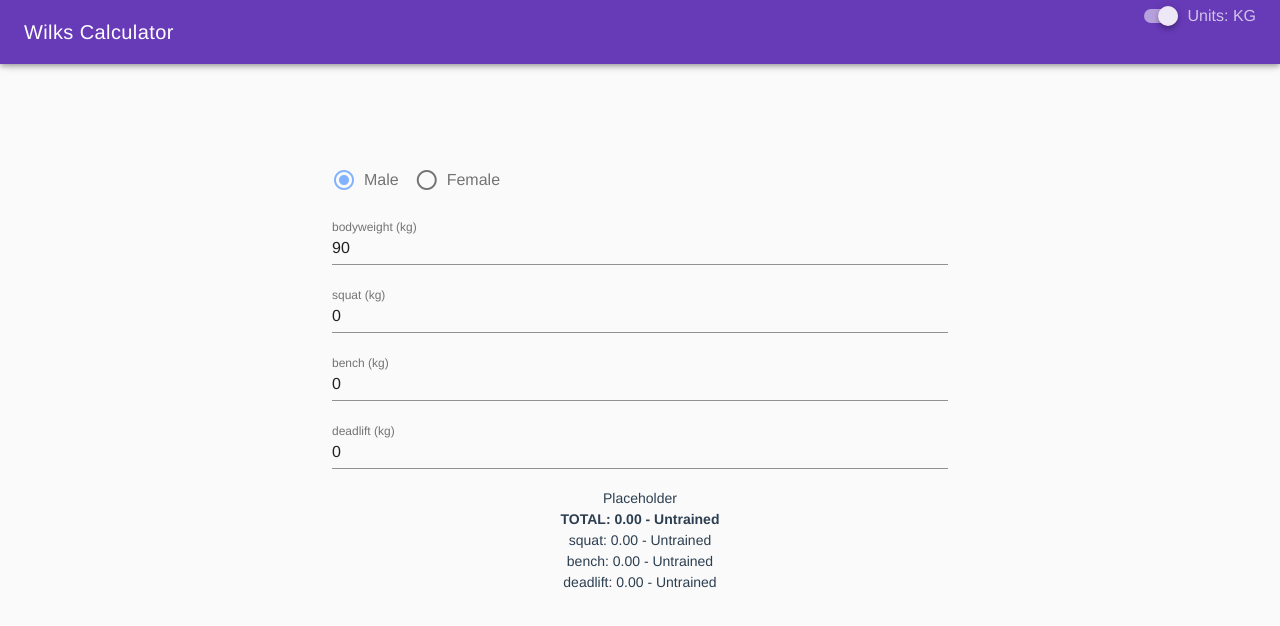
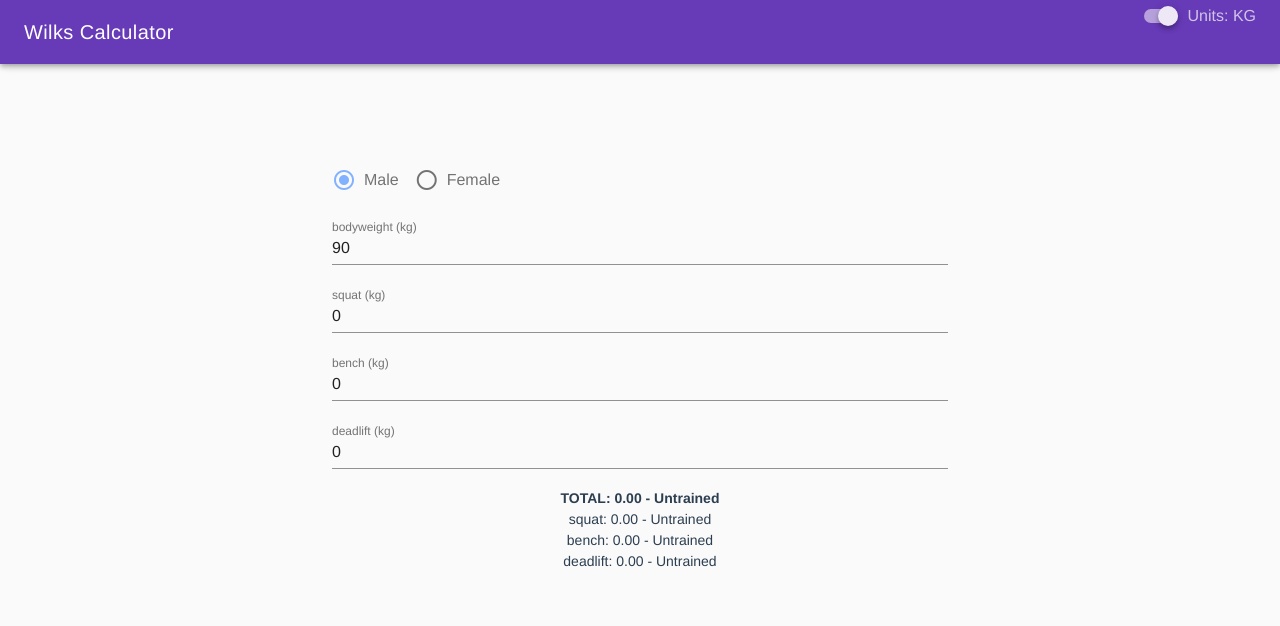
Before and after one commit to trepz/wilks-calculator, a Vue app: page / in a window 1280 px wide. Shown: the top 626 px of the page. Built offline with nearby package versions, Linux system fonts and the light colour scheme.

Commit message:
Remove empty proportions component

```diff
--- a/src/App.vue
+++ b/src/App.vue
@@ -8,7 +8,6 @@
           :stats.sync="stats"
           :gender.sync="gender"
         />
-        <LiftProportions />
         <LiftRank :stats="statsWilks" />
       </v-container>
     </v-content>
@@ -22,13 +21,12 @@ import * as convert from '@/lib/convert'
 
 import TopBar from '@/components/TopBar.vue'
 import UserInputs from '@/components/UserInputs.vue'
-import LiftProportions from '@/components/LiftProportions.vue'
 import LiftRank from '@/components/LiftRank.vue'
 import { Stat } from '@/models/Stat'
 
 @Component({
   components: {
-    TopBar, UserInputs, LiftProportions, LiftRank,
+    TopBar, UserInputs, LiftRank,
   },
 })
 export default class App extends Vue {
--- a/src/components/LiftProportions.vue
+++ /dev/null
@@ -1,3 +0,0 @@
-<template>
-  <div>Placeholder</div>
-</template>
```
